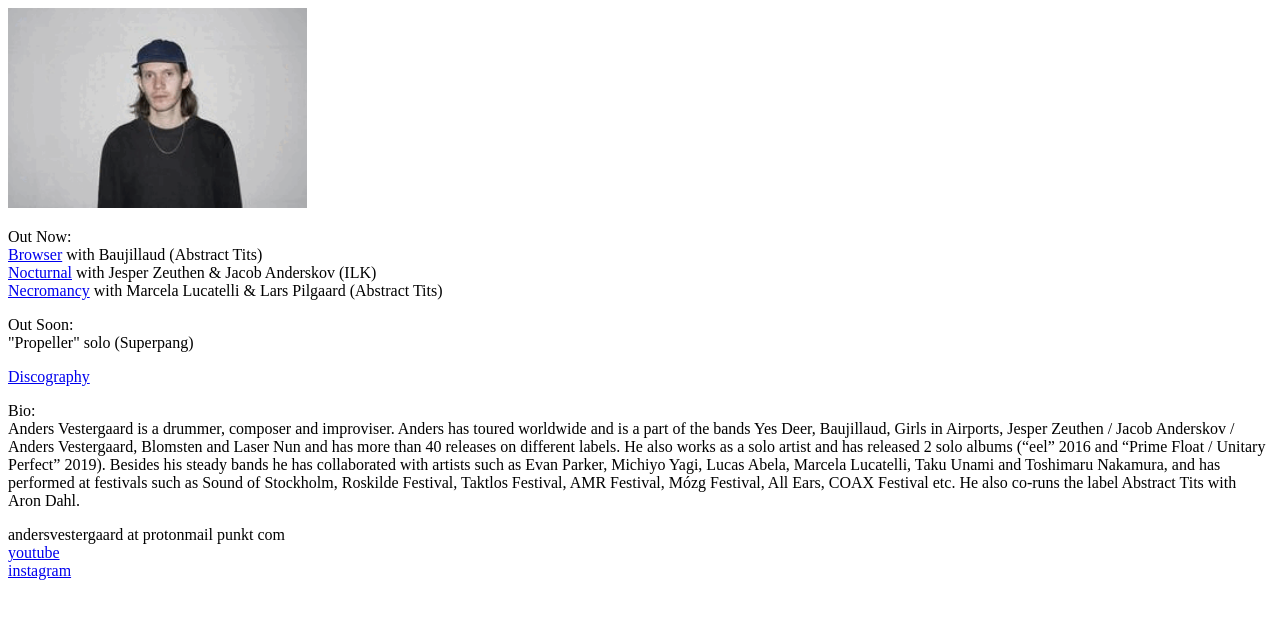
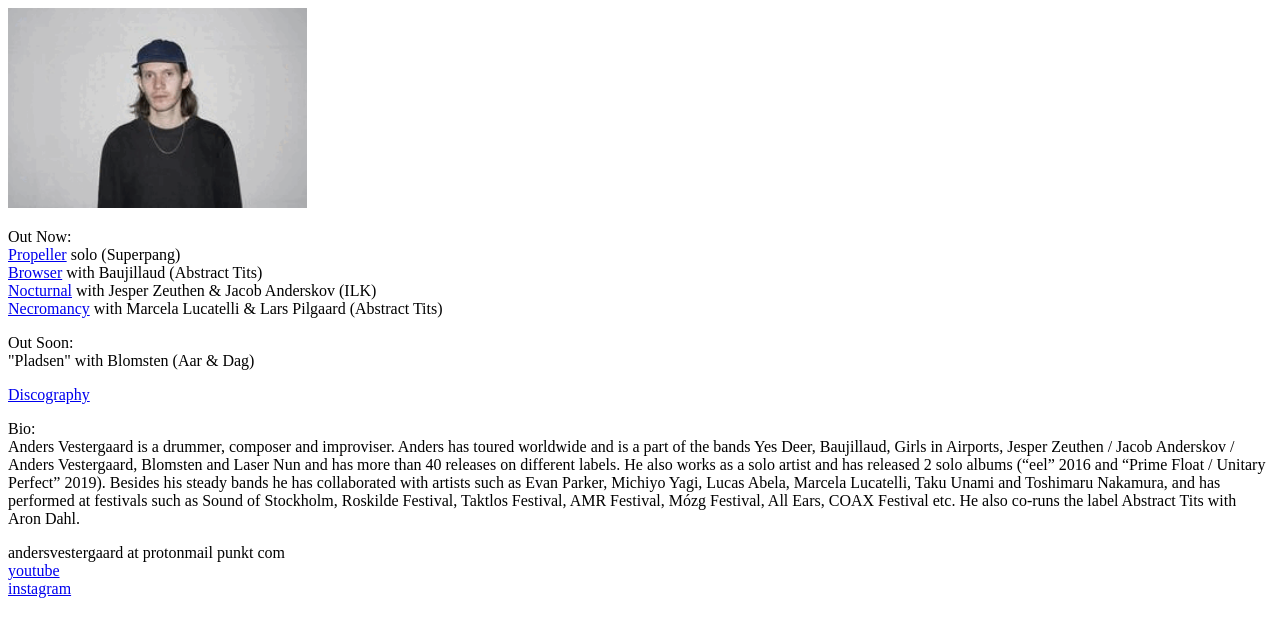
Before and after one commit to theoneandonlyanders/anders-website, a plain HTML site: page index.html in a window 1280 px wide. Drawn offline with Linux system fonts and the light colour scheme.

Commit message:
Update index.html

```diff
--- a/index.html
+++ b/index.html
@@ -9,12 +9,13 @@
         <img src="img/gif3.gif" height="200"  title="Anders Vestergaard"   alt="Anders Vestergaard">
         <p>
             Out Now:<br>
+         <a href="https://andersvestergaard.bandcamp.com/album/propeller" target="_blank">Propeller</a> solo (Superpang)<br>
               <a href="https://www.youtube.com/watch?v=aCNUvjDD_ao&list=OLAK5uy_mI6cLVbK06_Pfy930L8CzA8NFrT9dnr9E" target="_blank">Browser</a> with Baujillaud (Abstract Tits)<br>
          <a href="https://ilkmusiccph.bandcamp.com/album/nocturnal" target="_blank">Nocturnal</a> with Jesper Zeuthen & Jacob Anderskov (ILK)<br>
             <a href="https://marcelalarsanders.bandcamp.com/album/necromancy" target="_blank">Necromancy</a> with Marcela Lucatelli & Lars Pilgaard (Abstract Tits)<br>
         <p>
             Out Soon:<br>
-            "Propeller" solo (Superpang)
+            "Pladsen" with Blomsten (Aar & Dag)
         </p>
 
         <p>
```
